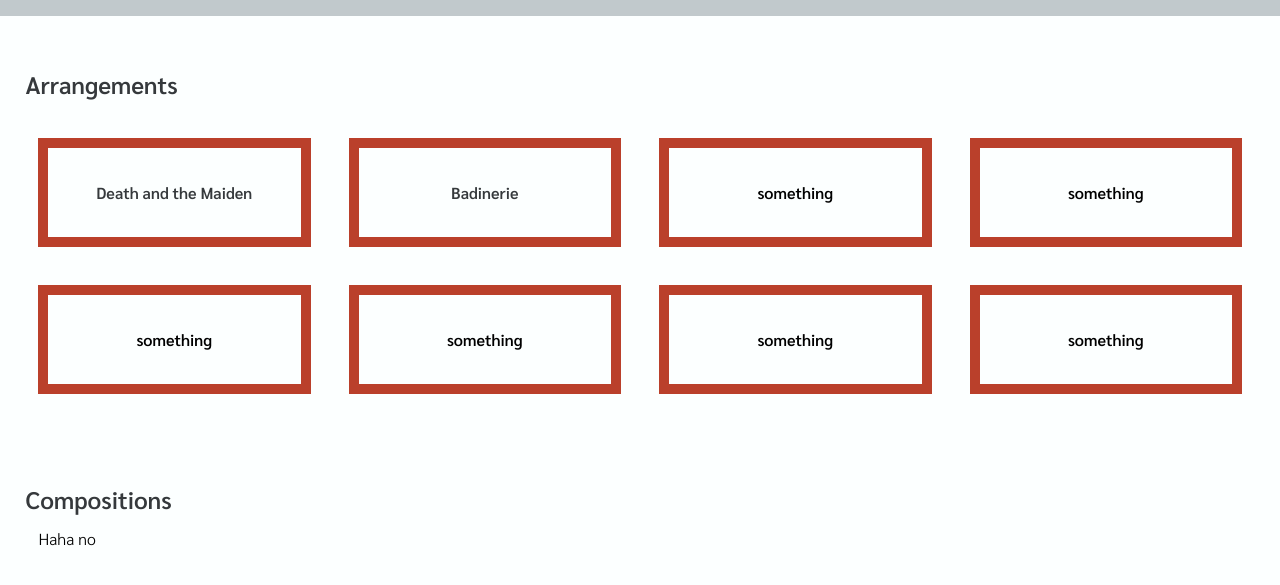
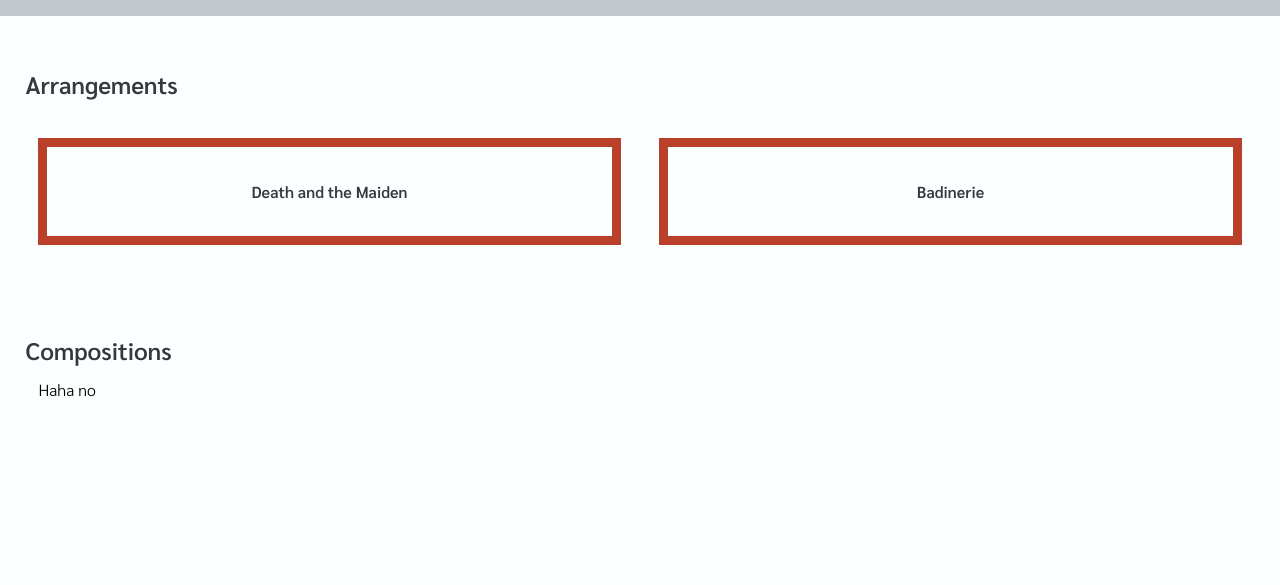
Before and after one commit to trholdridge/trholdridge.github.io, a plain HTML site: page music/music.html in a window 1280 px wide. Shown: the part 47-632 px from the top of the page. Drawn offline with Linux system fonts and the light colour scheme.

Commit message:
fixed up music section

```diff
--- a/music/music-css.css
+++ b/music/music-css.css
@@ -46,9 +46,9 @@ h2
 	text-decoration: none;
 	font-weight: 300;
 	text-align: center;
-	width: 20%;
+	width: 20vw;
 	padding: 1vw;
-	border: 10px solid #ba402b;
+	border: 0.75vw solid #ba402b;
 }
 
 #pieces tr td a
--- a/music/music.html
+++ b/music/music.html
@@ -20,14 +20,6 @@
 		<tr>
 			<td><a href="death.html"><h4>Death and the Maiden</h4></a></td>
 			<td><a href="badinerie.html"><h4>Badinerie</h4></a></td>
-			<td><h4>something</h4></td>
-			<td><h4>something</h4></td>
-		</tr>
-		<tr>
-			<td><h4>something</h4></td>
-			<td><h4>something</h4></td>
-			<td><h4>something</h4></td>
-			<td><h4>something</h4></td>
 		</tr>
 	</table>
 
```
Also changed, not shown: music/badinerie.html (+2 -2 lines), music/death.html (+3 -3 lines), images/homepage.png, 1 other file.
